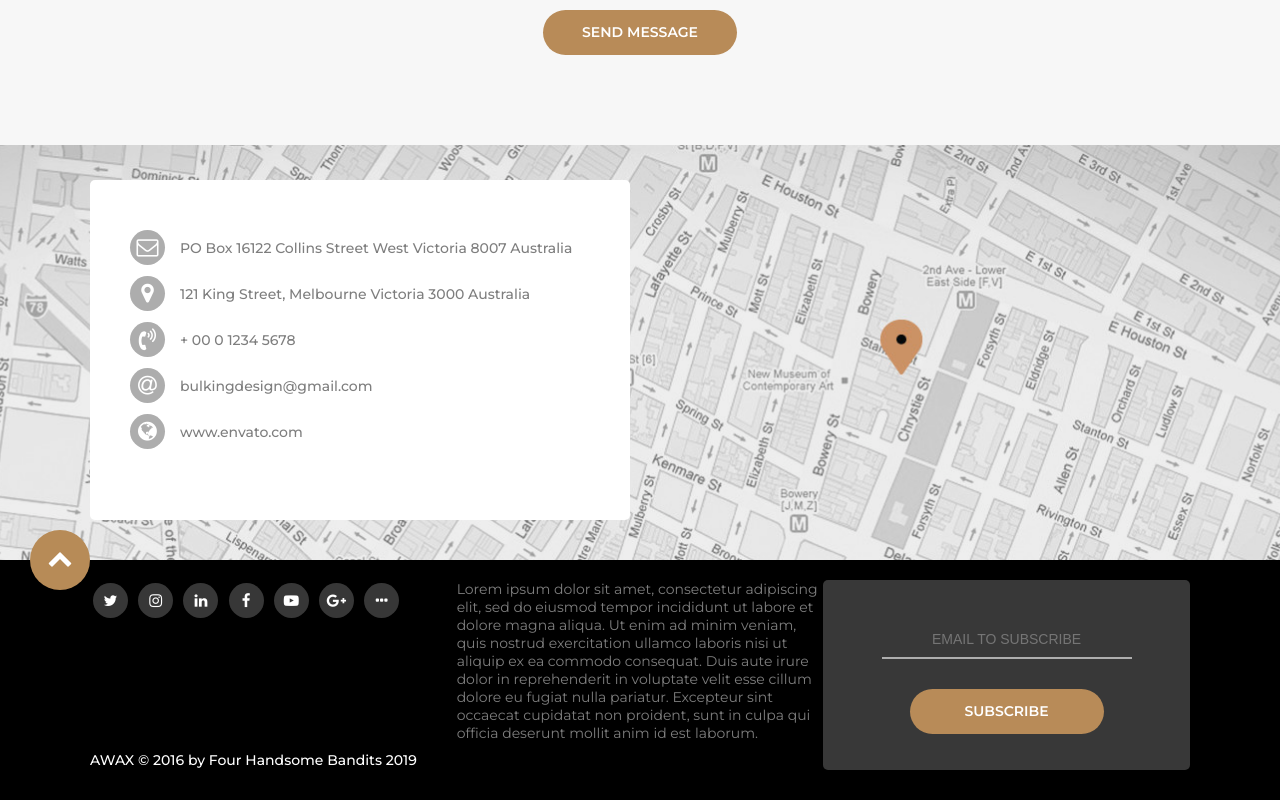
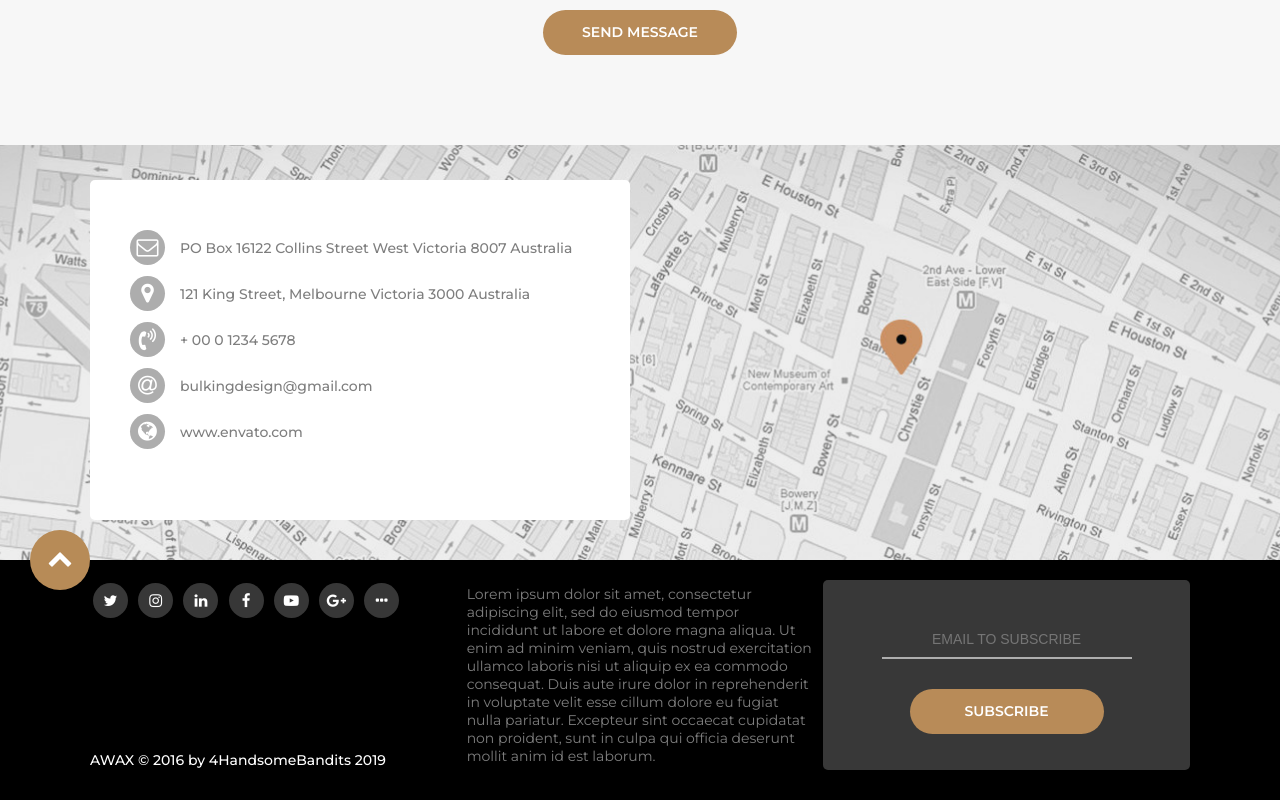
Before and after one commit to dwabe/website-2, a website: page index.html in a window 1280 px wide. Shown: the part 6329-7129 px from the top of the page. Drawn offline with Linux system fonts and the light colour scheme.

Commit message:
Update index.html - minor changes

```diff
--- a/index.html
+++ b/index.html
@@ -719,10 +719,10 @@
                         <button class="icon-button">
                                 <i class="fa fa-ellipsis-h"></i>
                             </button>
-                        <p class="footer-copyright">AWAX © 2016 by Four Handsome Bandits 2019</p>
+                        <p class="footer-copyright">AWAX © 2016 by 4HandsomeBandits 2019</p>
                     </div>
                 </div>
-                <div class="col-4 col-s-12">
+                <div class="col-4 col-s-12 footer-text">
                     <p>Lorem ipsum dolor sit amet, consectetur adipiscing elit, sed do eiusmod tempor incididunt ut labore et dolore magna aliqua. Ut enim ad minim veniam, quis nostrud exercitation ullamco laboris nisi ut aliquip ex ea commodo consequat. Duis aute irure dolor in reprehenderit in voluptate velit esse cillum dolore eu fugiat nulla pariatur. Excepteur sint occaecat cupidatat non proident, sunt in culpa qui officia deserunt mollit anim id est laborum.</p>
                 </div>
                 <div class="col-4 col-s-12">
```
